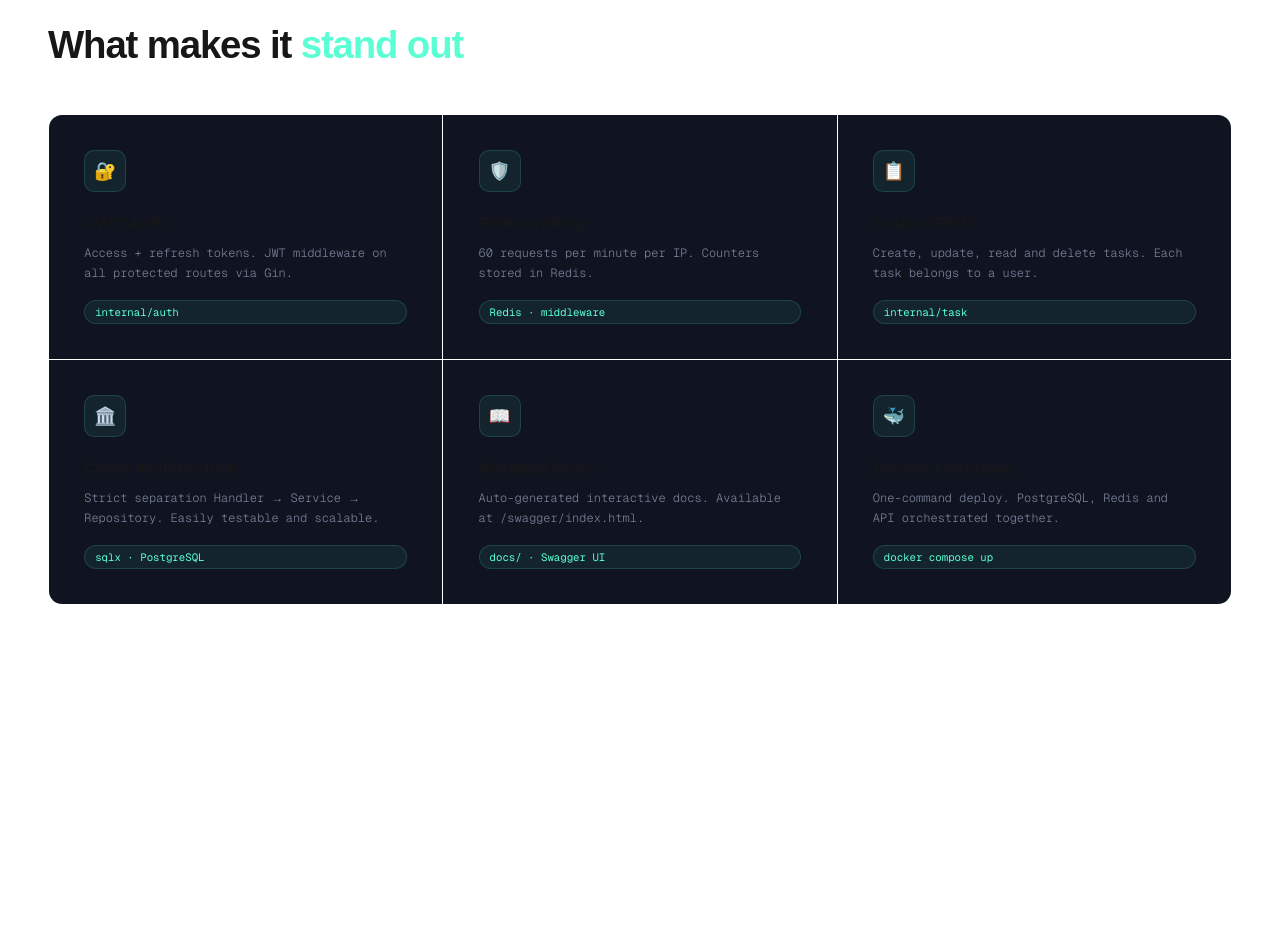
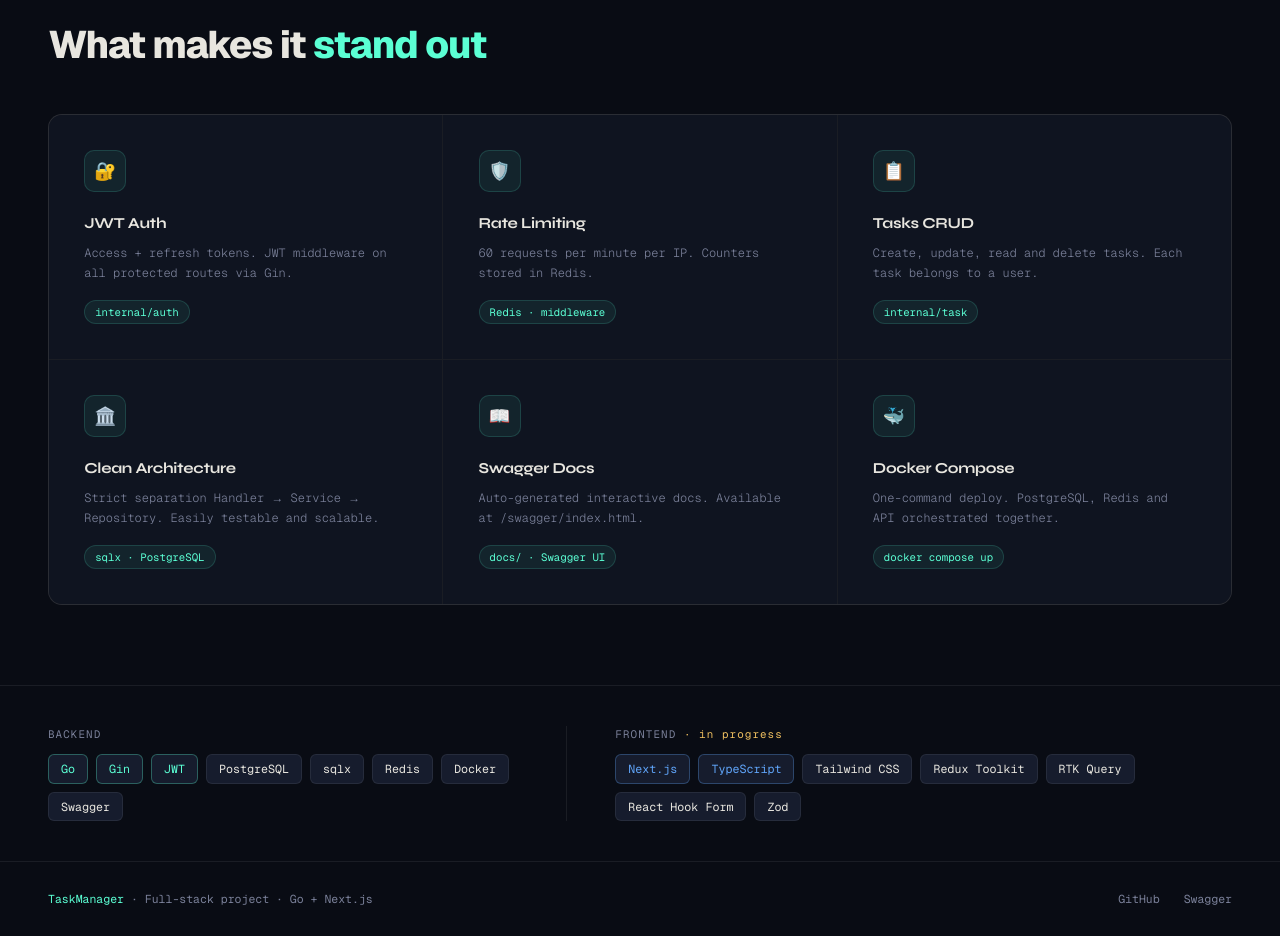
Before and after one commit to tosi4ka/task-manager, a Next.js app in the folder frontend/: page /en in a window 1280 px wide. Shown: the part 1867-2803 px from the top of the page. Before the commit the page ends 2552 px from the top, so only its background shows below. Built offline with nearby package versions, Linux system fonts and the light colour scheme; no server answers.

Commit message:
fix(frontend): apply bg-bg via className, fix @theme inline var usage

```diff
--- a/frontend/app/[locale]/layout.tsx
+++ b/frontend/app/[locale]/layout.tsx
@@ -41,7 +41,7 @@ export default async function RootLayout({
 			lang={locale}
 			className={`${geistSans.variable} ${geistMono.variable} ${syne.variable} h-full antialiased`}
 		>
-			<body className='min-h-full flex flex-col'>
+			<body className='min-h-full flex flex-col bg-bg text-text'>
 				<NextIntlClientProvider locale={locale} messages={messages}>
 					<ReduxProvider>{children}</ReduxProvider>
 				</NextIntlClientProvider>
--- a/frontend/app/[locale]/page.tsx
+++ b/frontend/app/[locale]/page.tsx
@@ -1,7 +1,9 @@
 import Endpoints from '@/components/landing/Endpoints'
 import Features from '@/components/landing/Features'
+import Footer from '@/components/landing/Footer'
 import Hero from '@/components/landing/Hero'
 import Navbar from '@/components/landing/Navbar'
+import StackStrip from '@/components/landing/StackStrip'
 import Stats from '@/components/landing/Stats'
 
 export default function Home() {
@@ -12,6 +14,8 @@ export default function Home() {
 			<Stats />
 			<Endpoints />
 			<Features />
+			<StackStrip />
+			<Footer />
 		</>
 	)
 }
--- a/frontend/app/globals.css
+++ b/frontend/app/globals.css
@@ -28,9 +28,3 @@
 		--foreground: #ededed;
 	}
 }
-
-body {
-	background: var(--background);
-	color: var(--foreground);
-	font-family: Arial, Helvetica, sans-serif;
-}
--- a/frontend/components/landing/Features.tsx
+++ b/frontend/components/landing/Features.tsx
@@ -10,7 +10,7 @@ export default function Features() {
 				What makes it <em className='text-accent not-italic'>stand out</em>
 			</h2>
 
-			<div className='grid grid-cols-3 gap-px bg-border_b border border-border_b rounded-[14px] overflow-hidden'>
+			<div className='grid grid-cols-1 md:grid-cols-2 xl:grid-cols-3 gap-px bg-border_b border border-border_b rounded-[14px] overflow-hidden'>
 				{features.map((f, i) => (
 					<div
 						key={i}
@@ -27,7 +27,7 @@ export default function Features() {
 						<div className='font-mono text-[0.75rem] text-muted leading-[1.7] font-light flex-1'>
 							{f.desc}
 						</div>
-						<div className='inline-block mt-4 font-mono text-[0.67rem] text-accent bg-accent/7 border border-accent/15 px-[10px] py-[3px] rounded-full'>
+						<div className='w-fit mt-4 font-mono text-[0.67rem] text-accent bg-accent/7 border border-accent/15 px-2.5 py-0.75 rounded-full'>
 							{f.tag}
 						</div>
 					</div>
--- /dev/null
+++ b/frontend/components/landing/Footer.tsx
@@ -0,0 +1,26 @@
+export default function Footer() {
+	return (
+		<footer className='px-12 py-7 border-t border-border_b flex items-center justify-between'>
+			<p className='font-mono text-[0.72rem] text-muted'>
+				<span className='text-accent'>TaskManager</span> · Full-stack project ·
+				Go + Next.js
+			</p>
+			<div className='flex gap-6'>
+				<a
+					href='https://github.com/tosi4ka/task-manager'
+					target='_blank'
+					className='font-mono text-[0.72rem] text-muted transition-colors hover:text-accent'
+				>
+					GitHub
+				</a>
+				<a
+					href={`${process.env.NEXT_PUBLIC_API_URL}/swagger/index.html`}
+					target='_blank'
+					className='font-mono text-[0.72rem] text-muted transition-colors hover:text-accent'
+				>
+					Swagger
+				</a>
+			</div>
+		</footer>
+	)
+}
--- /dev/null
+++ b/frontend/components/landing/StackStrip.tsx
@@ -0,0 +1,49 @@
+import { backend, frontend } from '@/lib/data/stack'
+
+export default function StackStrip() {
+	return (
+		<div className='px-12 py-10 border-t border-border_b flex items-start gap-12'>
+			<div className='flex flex-col gap-3'>
+				<span className='font-mono text-[0.68rem] text-muted uppercase tracking-[0.1em]'>
+					Backend
+				</span>
+				<div className='flex gap-2 flex-wrap'>
+					{backend.map(({ name, highlight }) => (
+						<span
+							key={name}
+							className={`font-mono text-[0.73rem] px-3 py-1.25 rounded-md border bg-bg3 transition-colors hover:border-muted ${
+								highlight
+									? 'border-accent/30 text-accent'
+									: 'border-border_b text-text'
+							}`}
+						>
+							{name}
+						</span>
+					))}
+				</div>
+			</div>
+
+			<div className='w-px bg-border_b self-stretch' />
+
+			<div className='flex flex-col gap-3'>
+				<span className='font-mono text-[0.68rem] text-muted uppercase tracking-[0.1em]'>
+					Frontend <span className='text-gold normal-case'>· in progress</span>
+				</span>
+				<div className='flex gap-2 flex-wrap'>
+					{frontend.map(({ name, highlight }) => (
+						<span
+							key={name}
+							className={`font-mono text-[0.73rem] px-3 py-1.25 rounded-md border bg-bg3 transition-colors hover:border-muted ${
+								highlight
+									? 'border-[#60A5FA]/30 text-[#60A5FA]'
+									: 'border-border_b text-text'
+							}`}
+						>
+							{name}
+						</span>
+					))}
+				</div>
+			</div>
+		</div>
+	)
+}
--- /dev/null
+++ b/frontend/lib/data/stack.ts
@@ -0,0 +1,20 @@
+export const backend = [
+	{ name: 'Go', highlight: true },
+	{ name: 'Gin', highlight: true },
+	{ name: 'JWT', highlight: true },
+	{ name: 'PostgreSQL', highlight: false },
+	{ name: 'sqlx', highlight: false },
+	{ name: 'Redis', highlight: false },
+	{ name: 'Docker', highlight: false },
+	{ name: 'Swagger', highlight: false },
+]
+
+export const frontend = [
+	{ name: 'Next.js', highlight: true },
+	{ name: 'TypeScript', highlight: true },
+	{ name: 'Tailwind CSS', highlight: false },
+	{ name: 'Redux Toolkit', highlight: false },
+	{ name: 'RTK Query', highlight: false },
+	{ name: 'React Hook Form', highlight: false },
+	{ name: 'Zod', highlight: false },
+]
```
